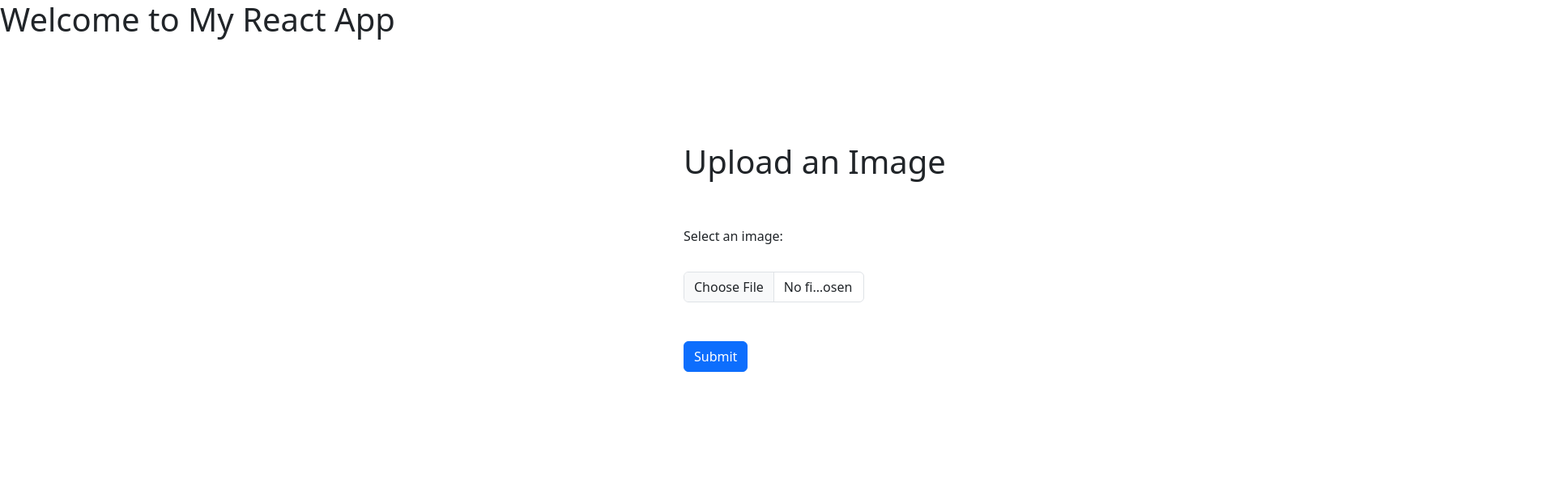
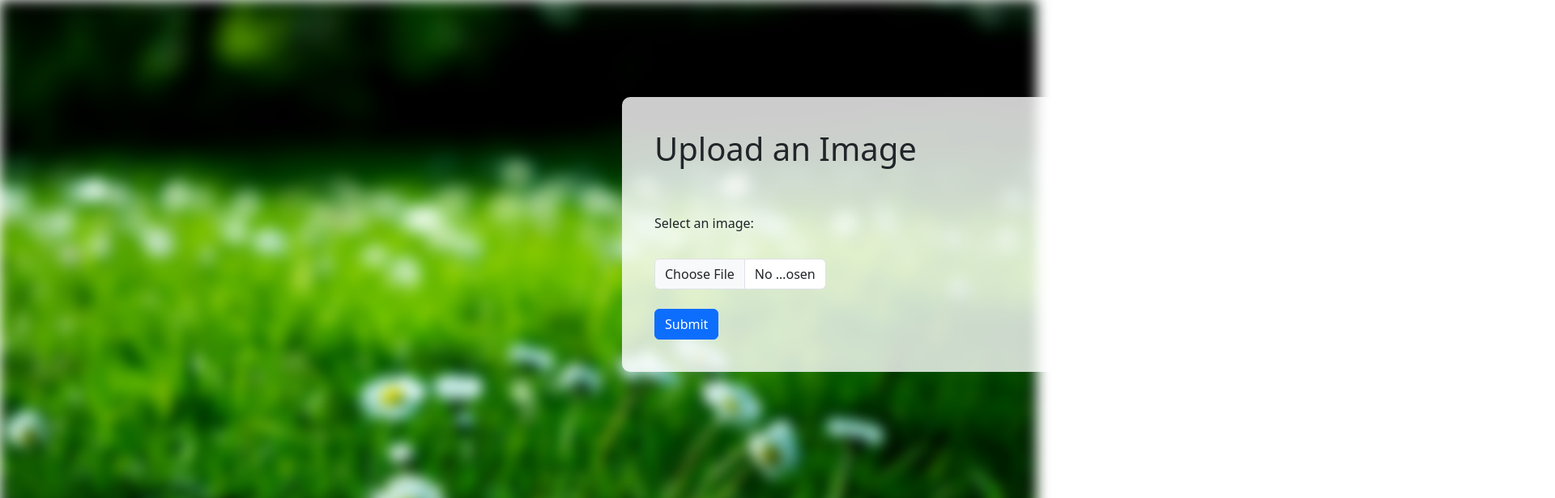
Before and after one commit to Lahirusampath2000/plant-disease-detection, a React (Create React App) app in the folder frontend/: page / in a window 1280 px wide. Shown: the top 616 px of the page at 81% size, 1920 px wide, since content can reach past the window. Built offline with nearby package versions, Linux system fonts and the light colour scheme; a small style sheet from the web is missing.

Commit message:
update form

```diff
--- a/frontend/src/App.js
+++ b/frontend/src/App.js
@@ -5,7 +5,7 @@ import ImageUploadForm from "./components/imageUpload";
 function App() {
   return (
     <div>
-      <h1>Welcome to My React App</h1>
+
       <ImageUploadForm />
     </div>
   );
--- a/frontend/src/components/imageUpload.js
+++ b/frontend/src/components/imageUpload.js
@@ -1,42 +1,69 @@
 import React from "react";
 
+
 function ImageUpload() {
+
+
   return (
     <div
       style={{
         display: "flex",
-        justifyContent: "flex-start", // You can set this to "flex-start" or "center"
+        justifyContent: "flex-start",
         padding: "20px",
         position: "relative",
+
       }}
     >
-        <div className="container"
+      <div
+        className="container"
         style={{
-          position: "absolute", // You can use absolute positioning for more control
-          left: "65%",
+          position: "absolute",
+          left: "60%",
           top: "300%",
-        }}>
-            <h1>Upload an Image</h1>
-            <br/>
-            <br/>
-            <form method="post" encType="multipart/form-data" >
-                <label for="image">Select an image:</label>
-                <br/>
-                <br/>
-                <input class="form-control" type="file" id="formFile" style={{ width: "20%" }} />
-                <br/>
-                <br/>
-                <button type="submit" class="btn btn-primary">Submit</button>
+          zIndex: 2,
+          backgroundColor: "rgba(255, 255, 255, 0.8)",
+          padding: "40px",
+          borderRadius: "10px",
+          overflowY: "auto",
+        }}
+      >
+        <h1>Upload an Image</h1>
+        <br />
+        <br />
+        <label htmlFor="formFile">Select an image:</label>
+        <br />
+        <br />
+        {/* This is the file input that will be turned into Dropzone */}
+        <input
+          id="formFile"
+          className="form-control"
+          type="file"
+          style={{ width: "20%" }}
+        />
+        <br />
+        <button type="submit" className="btn btn-primary">
+          Submit
+        </button>
+      </div>
 
-
-
-            </form>
-
-        </div>
-
-
-
+      <div
+        style={{
+          flex: 1,
+          backgroundImage: "url('/images/plantimg.png')", // Replace with your image URL
+          backgroundSize: "cover",
+          backgroundPosition: "center",
+          height: "100vh", // Ensure it takes up full viewport height
+          filter: "blur(8px)", // Apply the blur effect to the background
+          position: "absolute", // Position behind the form
+          top: 0,
+          left: 0,
+          right: 0,
+          bottom: 0,
+          zIndex: 1,
+        }}
+      ></div>
     </div>
   );
 }
+
 export default ImageUpload;
--- a/frontend/src/index.js
+++ b/frontend/src/index.js
@@ -5,6 +5,7 @@ import App from './App';
 import reportWebVitals from './reportWebVitals';
 import 'bootstrap/dist/css/bootstrap.min.css'; // ✅ Import Bootstrap CSS globally
 import 'bootstrap/dist/js/bootstrap.bundle.min'; // ✅ Import Bootstrap JS globally
+
 
 const root = ReactDOM.createRoot(document.getElementById('root'));
 root.render(
--- a/package.json
+++ b/package.json
@@ -2,6 +2,7 @@
   "dependencies": {
     "axios": "^1.7.9",
     "bootstrap": "^5.3.3",
+    "dropzone": "^6.0.0-beta.2",
     "react": "^18.2.0",
     "react-dom": "^18.2.0"
   }
```
Also changed, not shown: frontend/public/images/plantimg.png (added), 1 other file (tests, documents, lock files or other folders).
